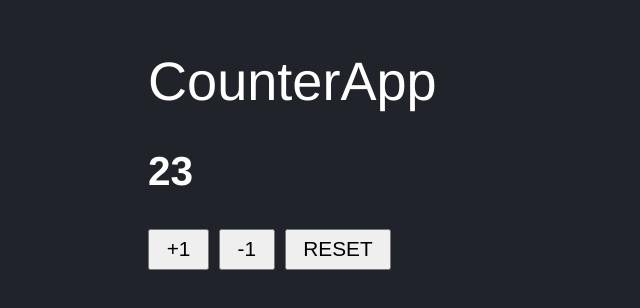
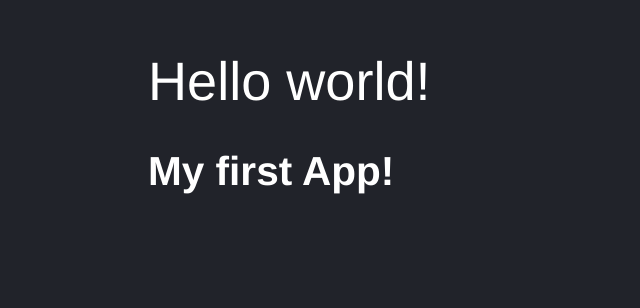
Before and after one commit to ewa1do/React-Course, a React app in the folder 03-counter-app/: page / in a window 1280 px wide. Shown: the part 134-442 px from the top of the page, without its empty margins (0-640 px from the left). Built offline with nearby package versions, Linux system fonts and the light colour scheme; the HTML template or start-up script is replaced by a standard one.

Commit message:
prueba sobre componentes de react

```diff
--- /dev/null
+++ b/03-counter-app/jest.config.json
@@ -0,0 +1,3 @@
+{
+  "testEnvironment": "jsdom"
+}
--- a/03-counter-app/package.json
+++ b/03-counter-app/package.json
@@ -23,6 +23,7 @@
     "@vitejs/plugin-react": "^1.3.0",
     "babel-jest": "^28.1.1",
     "jest": "^28.1.1",
+    "jest-environment-jsdom": "^28.1.1",
     "prop-types": "^15.8.1",
     "regenerator-runtime": "^0.13.9",
     "vite": "^2.9.9",
--- a/03-counter-app/src/main.jsx
+++ b/03-counter-app/src/main.jsx
@@ -1,14 +1,14 @@
 import React from 'react';
 import ReactDOM from 'react-dom/client';
-// import PrimeraApp from './PrimeraApp';
-import CounterApp from './CounterApp';
+import PrimeraApp from './PrimeraApp';
+// import CounterApp from './CounterApp';
 import './main.css';
 
 const root = document.getElementById('root');
 
 ReactDOM.createRoot(root).render(
   <React.StrictMode>
-    {/* <PrimeraApp greeting="Hello world!" /> */}
-    <CounterApp value={23} />
+    <PrimeraApp greeting="Hello world!" />
+    {/* <CounterApp value={23} /> */}
   </React.StrictMode>
 );
```
Also changed, not shown: 03-counter-app/src/setupTests.js (added, +1 -0 lines), 2 other files (tests, documents, lock files or other folders).
